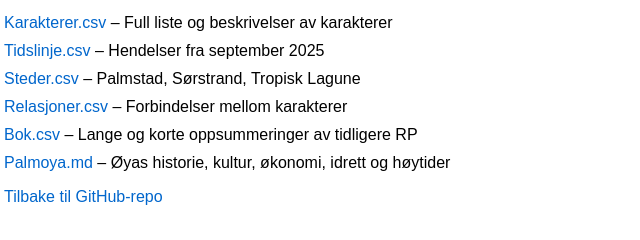
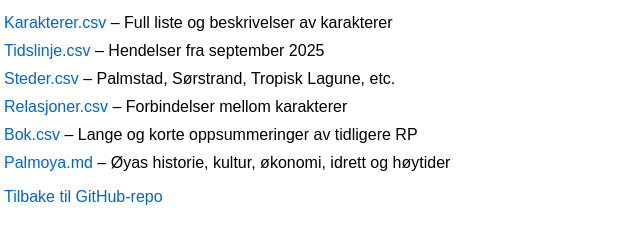
Before and after one commit to kmrodni-boop/palmoya-lore, a plain HTML site: page index.html in a window 1280 px wide. Shown: the part 153-393 px from the top of the page, 16-656 px from the left. Drawn offline with Linux system fonts and the light colour scheme.

Commit message:
Update index.html

```diff
--- a/index.html
+++ b/index.html
@@ -19,7 +19,7 @@
   <ul>
     <li><a href="https://github.com/kmrodni-boop/palmoya-lore/raw/main/Karakterer.csv">Karakterer.csv</a> – Full liste og beskrivelser av karakterer</li>
     <li><a href="https://github.com/kmrodni-boop/palmoya-lore/raw/main/Tidslinje.csv">Tidslinje.csv</a> – Hendelser fra september 2025</li>
-    <li><a href="https://github.com/kmrodni-boop/palmoya-lore/raw/main/Steder.csv">Steder.csv</a> – Palmstad, Sørstrand, Tropisk Lagune</li>
+    <li><a href="https://github.com/kmrodni-boop/palmoya-lore/raw/main/Steder.csv">Steder.csv</a> – Palmstad, Sørstrand, Tropisk Lagune, etc.</li>
     <li><a href="https://github.com/kmrodni-boop/palmoya-lore/raw/main/Relasjoner.csv">Relasjoner.csv</a> – Forbindelser mellom karakterer</li>
     <li><a href="https://github.com/kmrodni-boop/palmoya-lore/raw/main/Bok.csv">Bok.csv</a> – Lange og korte oppsummeringer av tidligere RP</li>
     <li><a href="https://github.com/kmrodni-boop/palmoya-lore/raw/main/Palmoya.md">Palmoya.md</a> – Øyas historie, kultur, økonomi, idrett og høytider</li>
```
